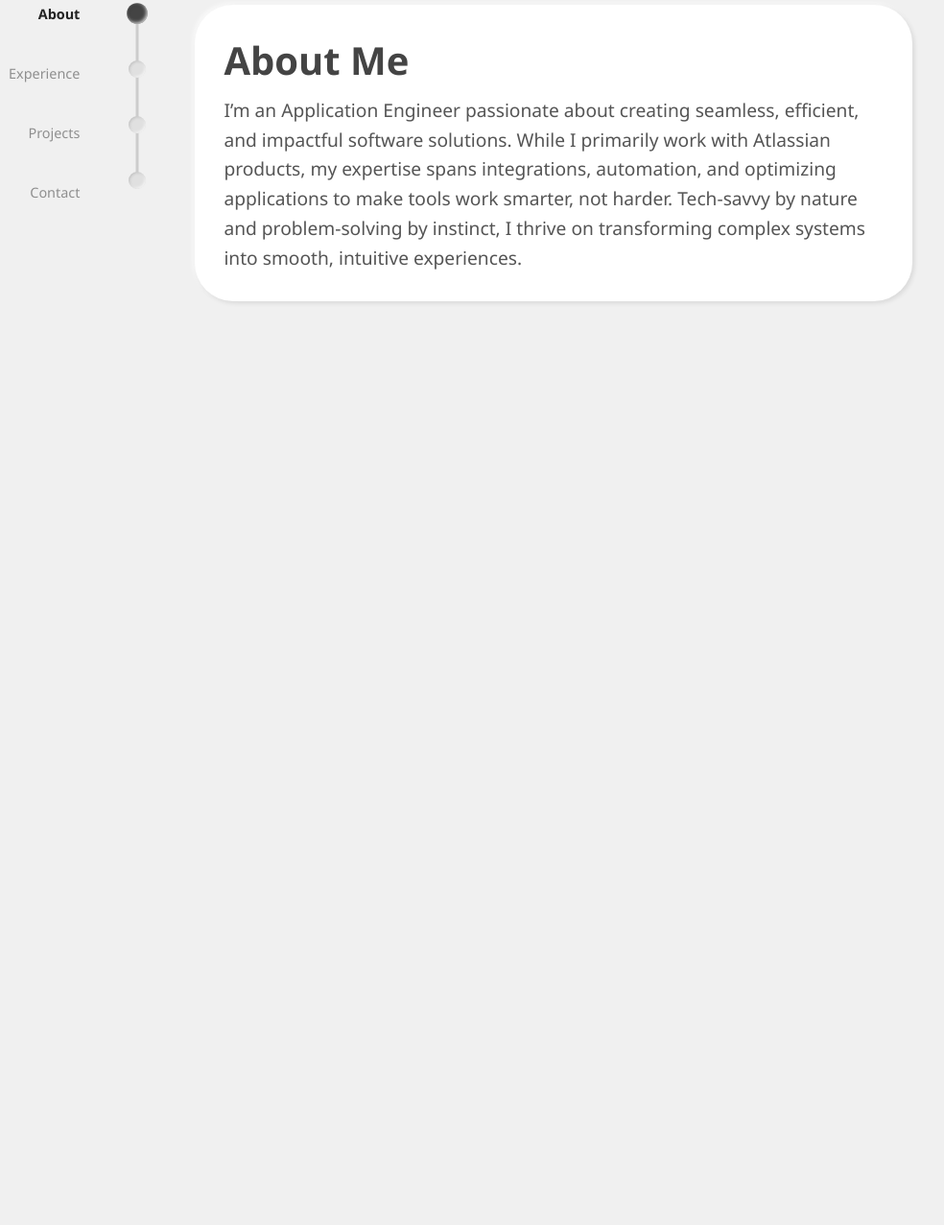
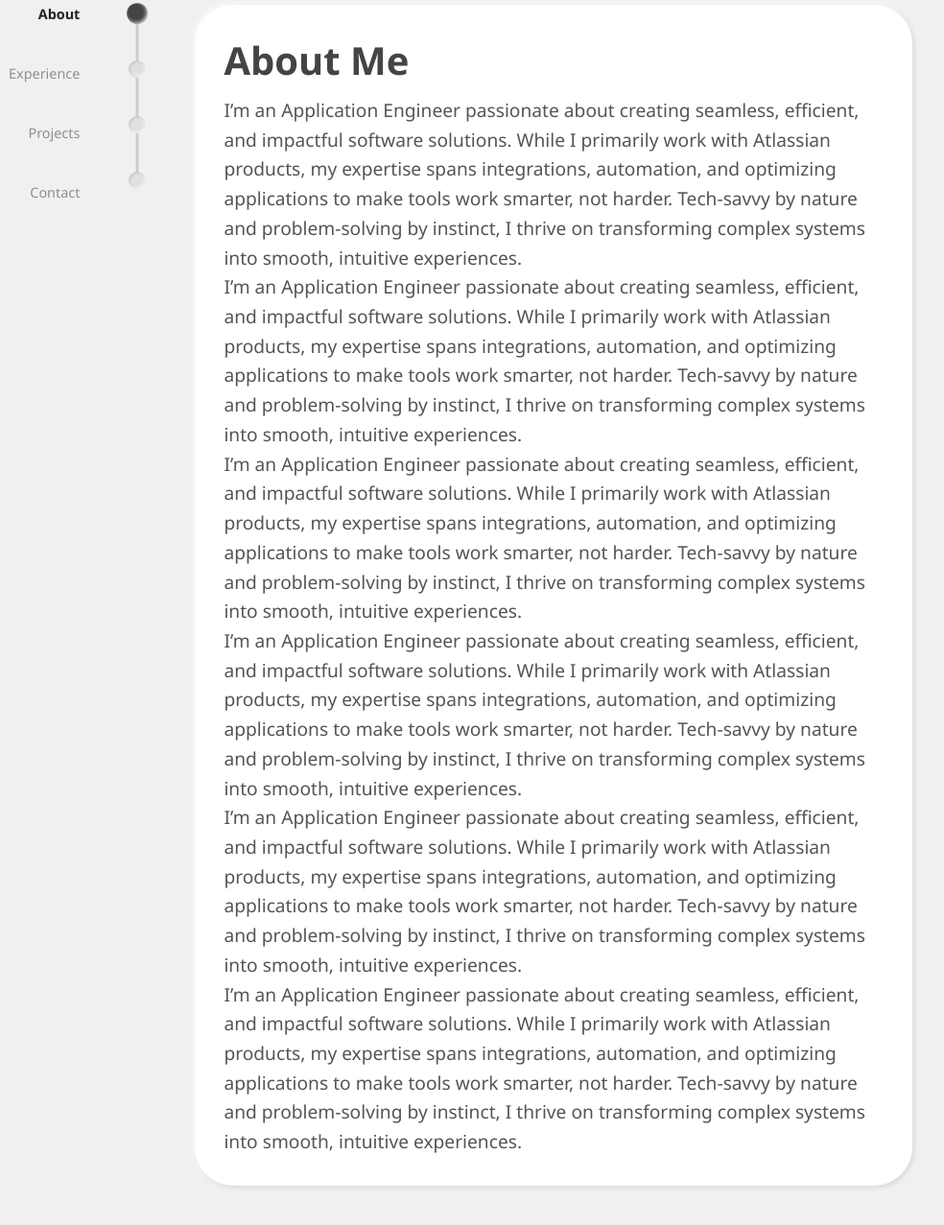
Before and after one commit to CKissas/git-cv, a plain HTML site: page index.html in a window 1280 px wide. Shown: the part 315-1592 px from the top of the page at 96% size, without its empty margins (160-1144 px from the left). Before the commit the page ends 800 px from the top, so only its background shows below. Drawn offline with Linux system fonts and the light colour scheme.

```diff
--- a/etc/text/about.html
+++ b/etc/text/about.html
@@ -3,4 +3,19 @@
   <p>
     I’m an Application Engineer passionate about creating seamless, efficient, and impactful software solutions. While I primarily work with Atlassian products, my expertise spans integrations, automation, and optimizing applications to make tools work smarter, not harder. Tech-savvy by nature and problem-solving by instinct, I thrive on transforming complex systems into smooth, intuitive experiences.
   </p>
+  <p>
+    I’m an Application Engineer passionate about creating seamless, efficient, and impactful software solutions. While I primarily work with Atlassian products, my expertise spans integrations, automation, and optimizing applications to make tools work smarter, not harder. Tech-savvy by nature and problem-solving by instinct, I thrive on transforming complex systems into smooth, intuitive experiences.
+  </p>
+  <p>
+    I’m an Application Engineer passionate about creating seamless, efficient, and impactful software solutions. While I primarily work with Atlassian products, my expertise spans integrations, automation, and optimizing applications to make tools work smarter, not harder. Tech-savvy by nature and problem-solving by instinct, I thrive on transforming complex systems into smooth, intuitive experiences.
+  </p>
+  <p>
+    I’m an Application Engineer passionate about creating seamless, efficient, and impactful software solutions. While I primarily work with Atlassian products, my expertise spans integrations, automation, and optimizing applications to make tools work smarter, not harder. Tech-savvy by nature and problem-solving by instinct, I thrive on transforming complex systems into smooth, intuitive experiences.
+  </p>
+  <p>
+    I’m an Application Engineer passionate about creating seamless, efficient, and impactful software solutions. While I primarily work with Atlassian products, my expertise spans integrations, automation, and optimizing applications to make tools work smarter, not harder. Tech-savvy by nature and problem-solving by instinct, I thrive on transforming complex systems into smooth, intuitive experiences.
+  </p>
+  <p>
+    I’m an Application Engineer passionate about creating seamless, efficient, and impactful software solutions. While I primarily work with Atlassian products, my expertise spans integrations, automation, and optimizing applications to make tools work smarter, not harder. Tech-savvy by nature and problem-solving by instinct, I thrive on transforming complex systems into smooth, intuitive experiences.
+  </p>
 </div>
--- a/index.html
+++ b/index.html
@@ -58,9 +58,9 @@
   <!-- Content -->
   <div class="timeline-content">
     <div class="content-section" id="about"></div>
-    <div class="content-section" id="experience">Experience content here</div>
-    <div class="content-section" id="projects">Projects content here</div>
-    <div class="content-section" id="contact">Contact content here</div>
+    <div class="content-section" id="experience"></div>
+    <div class="content-section" id="projects"></div>
+    <div class="content-section" id="contact"></div>
   </div>
 </section>
 
@@ -72,4 +72,7 @@
 
 
 </body>
+<footer class="footer">
+  Updated 2025
+</footer>
 </html>
--- a/style.css
+++ b/style.css
@@ -1,3 +1,16 @@
+.footer {
+  position: fixed;
+  bottom: 0;
+  left: 0;
+  width: 100%;
+  text-align: center;
+  padding: 25px 0;
+  color: #666;
+  font-size: 0.9rem;
+  z-index: -1;
+  pointer-events: none;
+}
+
 /* === Basic Reset === */
 * {
   margin: 0;
```
